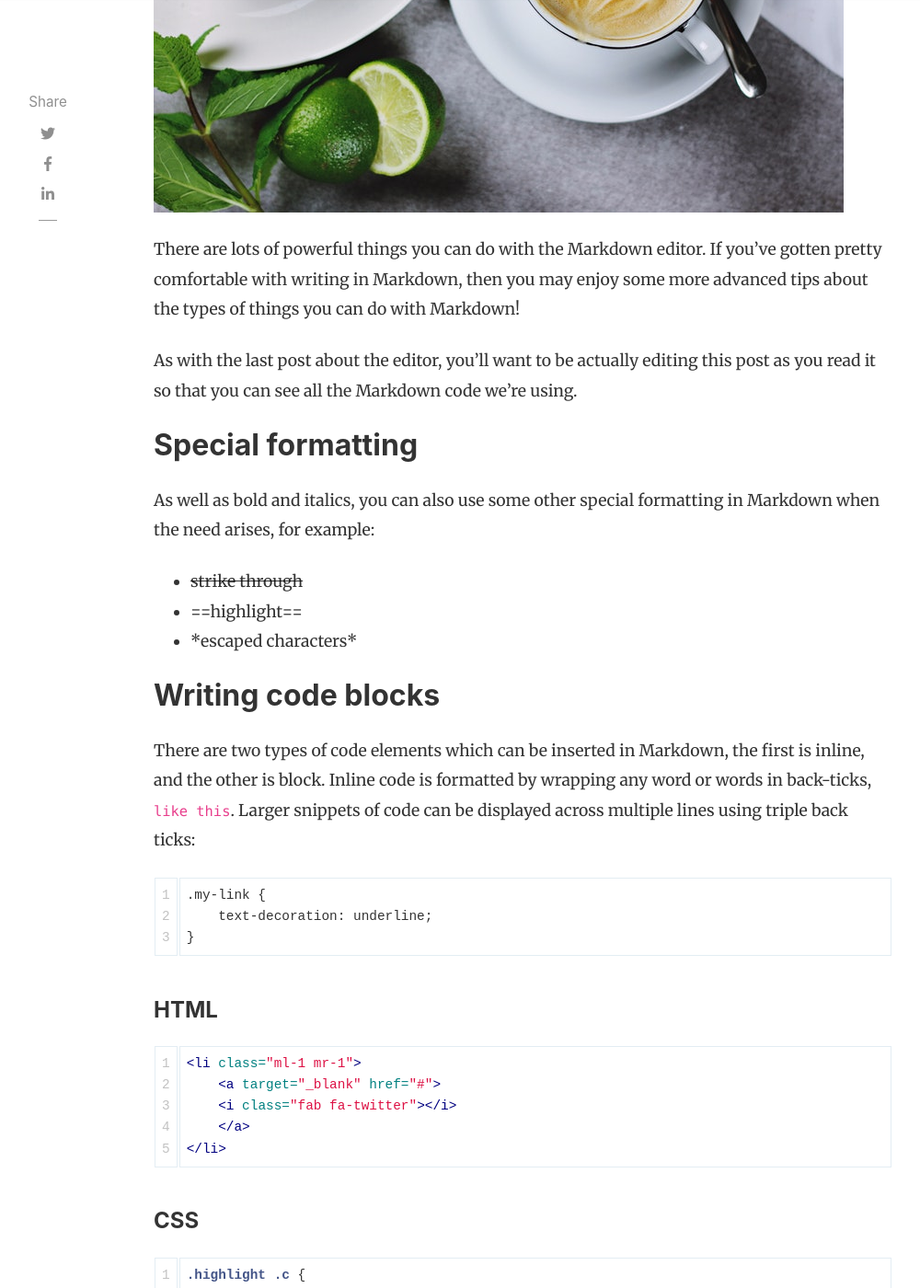
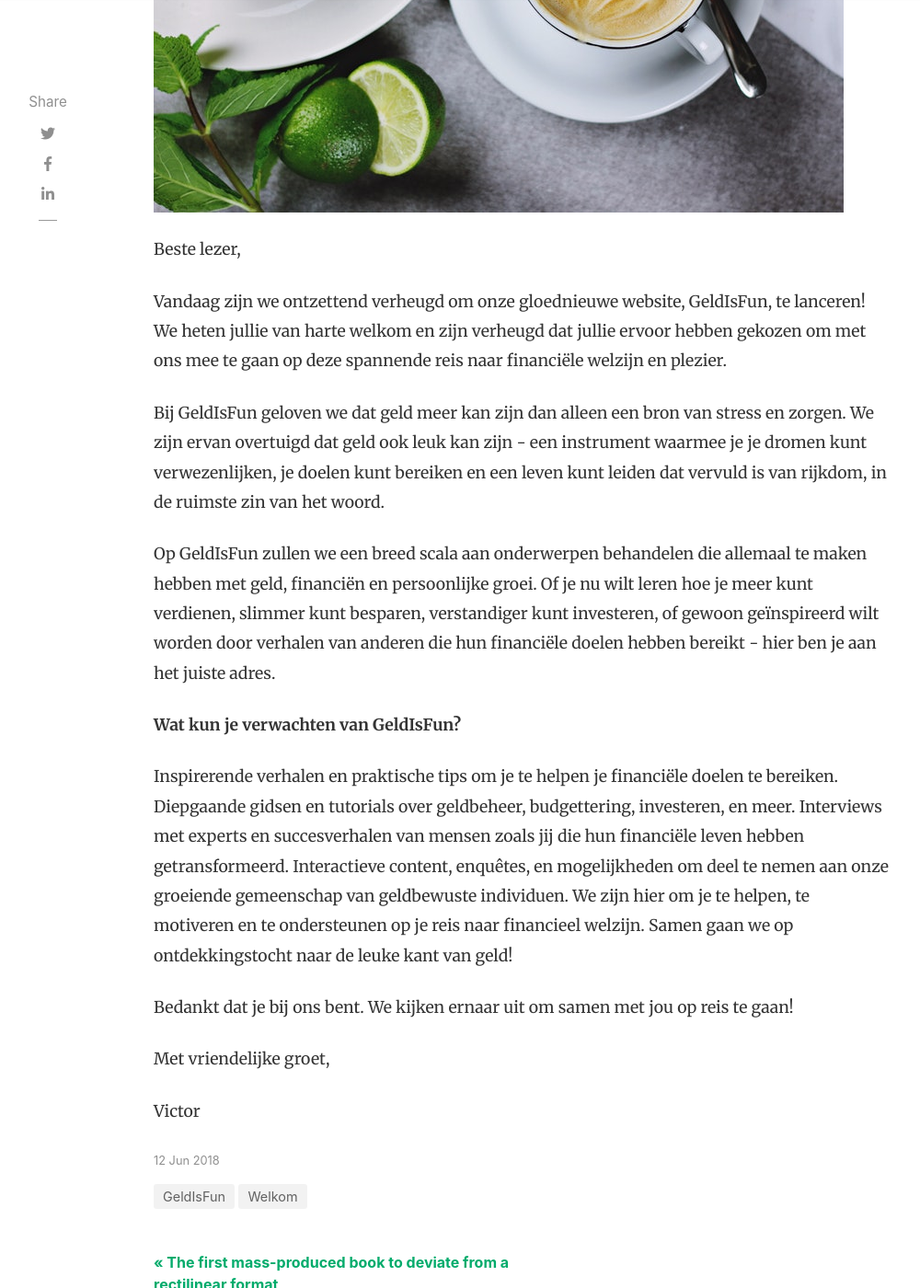
Before and after one commit to GeldIsFun/blogg, a Jekyll site: the page built from _posts/2018-06-12-powerful-things-markdown-editor.md, in a window 1280 px wide and 1400 px high, scrolled down 741 px. Shown: the whole window at 92% size, without its empty margins (118-1118 px from the left). Built offline with Jekyll 4.4.1, drawn with Linux system fonts in a browser that asks for light colours; nearby versions of some CDN libraries; comment, search, counter and statistics services are not loaded; some of the changed text lies outside the part shown.

Commit message:
Update 2018-06-12-powerful-things-markdown-editor.md

````diff
--- a/_posts/2018-06-12-powerful-things-markdown-editor.md
+++ b/_posts/2018-06-12-powerful-things-markdown-editor.md
@@ -1,104 +1,29 @@
 ---
 layout: post
-title:  "Powerful things you can do with the Markdown editor"
+title:  "Welkom bij GeldIsFun: Jouw Gids voor Leuk en Slim Omgaan Met Geld!"
 author: sal
-categories: [ Jekyll, tutorial ]
+categories: [ Welkom, GeldIsFun ]
 image: assets/images/16.jpg
 ---
-There are lots of powerful things you can do with the Markdown editor. If you've gotten pretty comfortable with writing in Markdown, then you may enjoy some more advanced tips about the types of things you can do with Markdown!
 
-As with the last post about the editor, you'll want to be actually editing this post as you read it so that you can see all the Markdown code we're using.
+Beste lezer,
 
+Vandaag zijn we ontzettend verheugd om onze gloednieuwe website, GeldIsFun, te lanceren! We heten jullie van harte welkom en zijn verheugd dat jullie ervoor hebben gekozen om met ons mee te gaan op deze spannende reis naar financiële welzijn en plezier.
 
-## Special formatting
+Bij GeldIsFun geloven we dat geld meer kan zijn dan alleen een bron van stress en zorgen. We zijn ervan overtuigd dat geld ook leuk kan zijn - een instrument waarmee je je dromen kunt verwezenlijken, je doelen kunt bereiken en een leven kunt leiden dat vervuld is van rijkdom, in de ruimste zin van het woord.
 
-As well as bold and italics, you can also use some other special formatting in Markdown when the need arises, for example:
+Op GeldIsFun zullen we een breed scala aan onderwerpen behandelen die allemaal te maken hebben met geld, financiën en persoonlijke groei. Of je nu wilt leren hoe je meer kunt verdienen, slimmer kunt besparen, verstandiger kunt investeren, of gewoon geïnspireerd wilt worden door verhalen van anderen die hun financiële doelen hebben bereikt - hier ben je aan het juiste adres.
 
-+ ~~strike through~~
-+ ==highlight==
-+ \*escaped characters\*
+**Wat kun je verwachten van GeldIsFun?**
 
+Inspirerende verhalen en praktische tips om je te helpen je financiële doelen te bereiken.
+Diepgaande gidsen en tutorials over geldbeheer, budgettering, investeren, en meer.
+Interviews met experts en succesverhalen van mensen zoals jij die hun financiële leven hebben getransformeerd.
+Interactieve content, enquêtes, en mogelijkheden om deel te nemen aan onze groeiende gemeenschap van geldbewuste individuen.
+We zijn hier om je te helpen, te motiveren en te ondersteunen op je reis naar financieel welzijn. Samen gaan we op ontdekkingstocht naar de leuke kant van geld!
 
-## Writing code blocks
+Bedankt dat je bij ons bent. We kijken ernaar uit om samen met jou op reis te gaan!
 
-There are two types of code elements which can be inserted in Markdown, the first is inline, and the other is block. Inline code is formatted by wrapping any word or words in back-ticks, `like this`. Larger snippets of code can be displayed across multiple lines using triple back ticks:
+Met vriendelijke groet,
 
-```
-.my-link {
-    text-decoration: underline;
-}
-```
-
-#### HTML
-
-```html
-<li class="ml-1 mr-1">
-    <a target="_blank" href="#">
-    <i class="fab fa-twitter"></i>
-    </a>
-</li>
-```
-
-#### CSS
-
-```css
-.highlight .c {
-    color: #999988;
-    font-style: italic;
-}
-.highlight .err {
-    color: #a61717;
-    background-color: #e3d2d2;
-}
-```
-
-#### JS
-
-```js
-// alertbar later
-$(document).scroll(function () {
-    var y = $(this).scrollTop();
-    if (y > 280) {
-        $('.alertbar').fadeIn();
-    } else {
-        $('.alertbar').fadeOut();
-    }
-});
-```
-
-#### Python
-
-```python
-print("Hello World")
-```
-
-#### Ruby
-
-```ruby
-require 'redcarpet'
-markdown = Redcarpet.new("Hello World!")
-puts markdown.to_html
-```
-
-#### C
-
-```c
-printf("Hello World");
-```
-
-
-
-
-![walking]({{ site.baseurl }}/assets/images/8.jpg)
-
-## Reference lists
-
-The quick brown jumped over the lazy.
-
-Another way to insert links in markdown is using reference lists. You might want to use this style of linking to cite reference material in a Wikipedia-style. All of the links are listed at the end of the document, so you can maintain full separation between content and its source or reference.
-
-## Full HTML
-
-Perhaps the best part of Markdown is that you're never limited to just Markdown. You can write HTML directly in the Markdown editor and it will just work as HTML usually does. No limits! Here's a standard YouTube embed code as an example:
-
-<p><iframe style="width:100%;" height="315" src="https://www.youtube.com/embed/Cniqsc9QfDo?rel=0&amp;showinfo=0" frameborder="0" allowfullscreen></iframe></p>
+Victor
````
